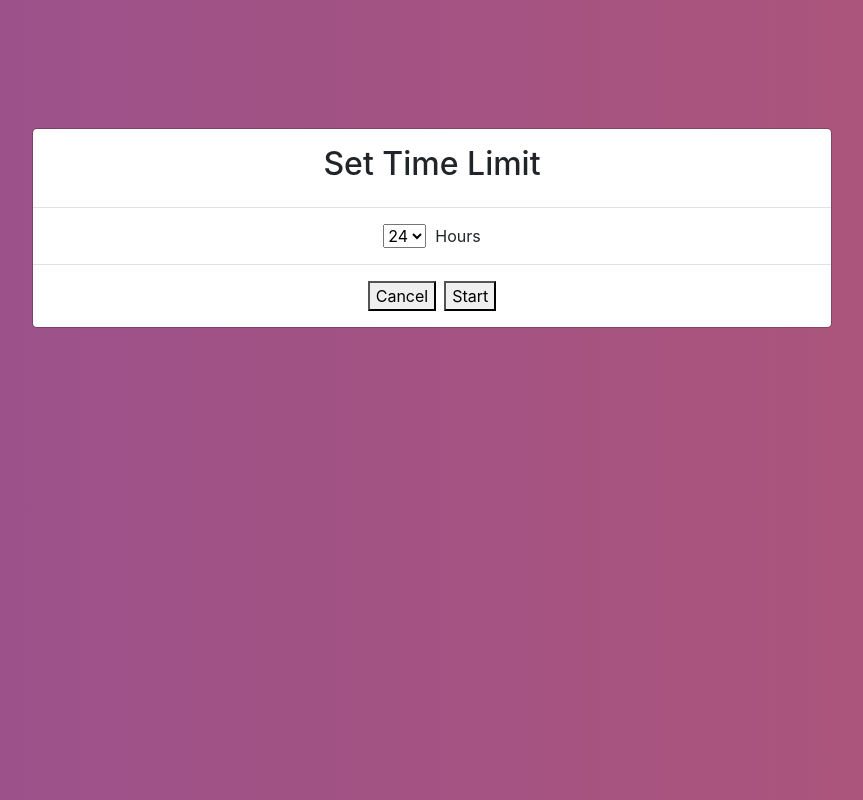
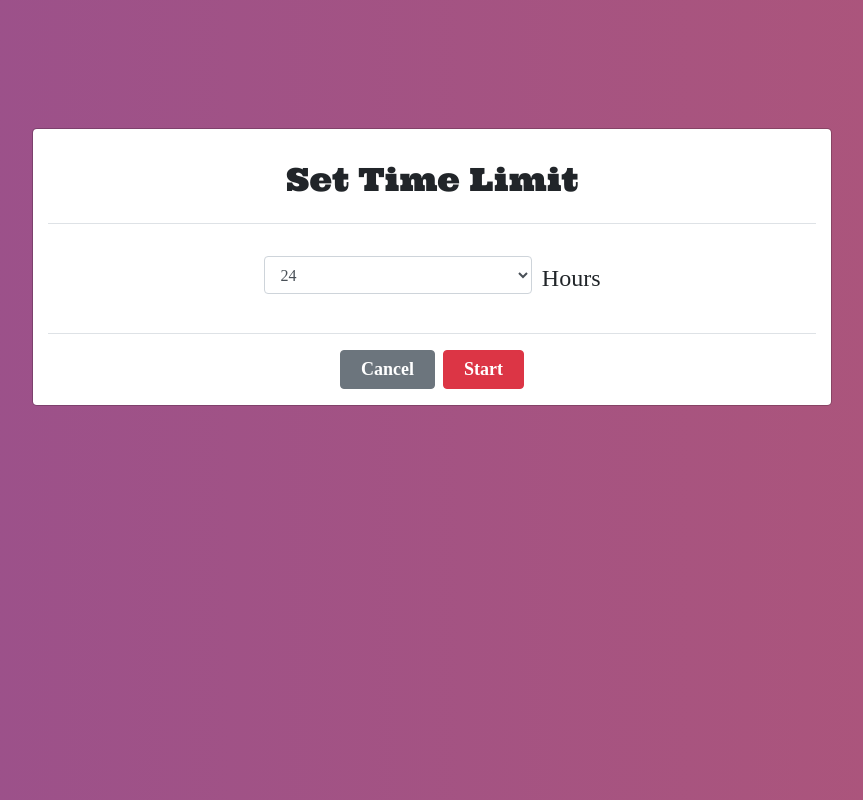
Before and after one commit to Marwa64/Jam-Manager, a website: page index.html in a window 1280 px wide. Both pictures are taken after a click on the button "Set Timer". Shown: the whole page, without its empty margins (208-1071 px from the left). Drawn offline with nearby package versions, Linux system fonts and the light colour scheme; no server answers; a web font is replaced by a local one.

Commit message:
seperate files and modal

```diff
--- a/index.html
+++ b/index.html
@@ -12,33 +12,37 @@
     <link rel="stylesheet" href="css/main.css"/>
   </head>
   <body>
-    <div class="modal" data-backdrop="static">
+    <div class="modal">
       <div class="modal-dialog modal-lg">
         <div class="modal-content">
+          <div class="container">
+            <div class="row">
+              <div class="col-12  mt-3">
                 <div class="modal-header justify-content-center">
                   <div class="modal-title"><h2>Set Time Limit</h2></div>
                 </div>
+              </div>
+              <div class="offset-sm-3 col-sm-6 col-8 offset-2  mt-3">
                 <div class="modal-body d-flex justify-content-center">
-            <select class="" name="">
+                  <select class="form-control hours" id="hours">
                     <option value="24">24</option>
-              <option value="24">48</option>
-              <option value="24">72</option>
-            </select> &nbsp; Hours
+                    <option value="48">48</option>
+                    <option value="72">72</option>
+                  </select> <h4>Hours</h4>
                 </div>
+              </div>
+              <div class="col-12  mt-3">
                 <div class="modal-footer justify-content-center">
-            <button type="button" id="cancel" class="">Cancel</button>
-            <button type="button" id="start" class="">Start</button>
+                  <button type="button" id="cancel" class="btn btn-secondary">Cancel</button>
+                  <button type="button" id="start" class="btn btn-danger">Start</button>
+                </div>
+              </div>
+            </div>
             </div>
         </div>
       </div>
     </div>
     <div id="main" class="container">
-      <div class="row justify-content-center title">
-        Ready to start the Jam?
-      </div>
-      <div class="row justify-content-center">
-        <button type="button" class="btn btn-dark setTime">Set Timer</button>
-      </div>
     </div>
     <!-- build:js js/bootstrap.js -->
     <!-- <script src="node_modules/jquery/dist/jquery.slim.min.js"></script> -->
--- a/public/css/main.css
+++ b/public/css/main.css
@@ -5,6 +5,7 @@ body{
   background-size: 400% 400%;
   background-attachment: fixed;
   animation: colorAnimation 10s ease infinite;
+  font-family: 'Slabo 13px', serif;
 }
 @keyframes colorAnimation {
   0%{background-position:0% 50%}
@@ -19,16 +20,26 @@ body{
   font-family: 'Ultra', serif;
 }
 .modal-title{
-}
-button{
-  margin-top: 50px;
+  font-family: 'Ultra', serif;
 }
 .btn{
   font-weight: bold;
   font-family: 'Slabo 13px', serif;
-  font-size: 20px;
-  padding: 10px 20px 10px 20px;
+  font-size: 18px;
+  padding: 5px 20px 5px 20px;
+}
+.setTime{
+  margin-top: 40px;
+  font-size: 23px;
 }
 .modal{
   margin-top: 100px;
 }
+h4{
+  margin-top: 8px;
+  margin-left: 10px;
+}
+option{
+  font-family: 'Slabo 13px', serif;
+  font-weight: bold;
+}
--- /dev/null
+++ b/public/html/landingPage.html
@@ -0,0 +1,6 @@
+<div class="row justify-content-center title">
+  Ready to start the Jam?
+</div>
+<div class="row justify-content-center">
+  <button type="button" class="btn btn-dark setTime">Set Timer</button>
+</div>
--- a/public/js/main.js
+++ b/public/js/main.js
@@ -1,7 +1,49 @@
-$(document).ready(() => {
-  $(".setTime").click(() => {
-      $("#main").hide();
-      $(".modal").show();
-      const socket = io();
-  });
+let time;
+$(document).ready(()=>{
+  const socket = io();
+  landingPage();
 });
+
+// if user cancels the jam
+let cancel = document.querySelector("#cancel");
+cancel.addEventListener('click', () => {
+  $(".modal").hide();
+  landingPage();
+});
+
+// if the user starts the jam
+let start = document.querySelector("#start");
+start.addEventListener('click', () => {
+  time = document.querySelector("#hours").value;
+  $(".modal").hide();
+  jamPage();
+})
+
+function landingPage() {
+  var xhttp = new XMLHttpRequest();
+  xhttp.onreadystatechange = function() {
+    if (this.readyState == 4 && this.status == 200) {
+      document.querySelector("#main").innerHTML = this.responseText;
+
+      let setTimeBtn = document.querySelector(".setTime");
+      setTimeBtn.addEventListener('click', () => {
+        $(".modal").show();
+        document.querySelector("#main").innerHTML = "";
+      });
+    }
+  };
+  xhttp.open("GET", "html/landingPage.html", true);
+  xhttp.send();
+}
+
+function jamPage() {
+  var xhttp = new XMLHttpRequest();
+  xhttp.onreadystatechange = function() {
+    if (this.readyState == 4 && this.status == 200) {
+      document.querySelector("#main").innerHTML = this.responseText;
+      document.querySelector("#countDown").innerHTML = time + ":00:00";
+    }
+  };
+  xhttp.open("GET", "html/jamPage.html", true);
+  xhttp.send();
+}
--- a/server.js
+++ b/server.js
@@ -10,5 +10,9 @@ app.get('/', (req, res) => {
 })
 io.on('connection', socket => {
   console.log("A user connected");
+
+  socket.on('disconnect', socket => {
+    console.log("A user disconnected");
+  })
 });
 server.listen(process.env.PORT || 3000);
```
Also changed, not shown: public/html/jamPage.html (added, +2 -0 lines). Lines whose indentation alone changed are shown as unchanged.
